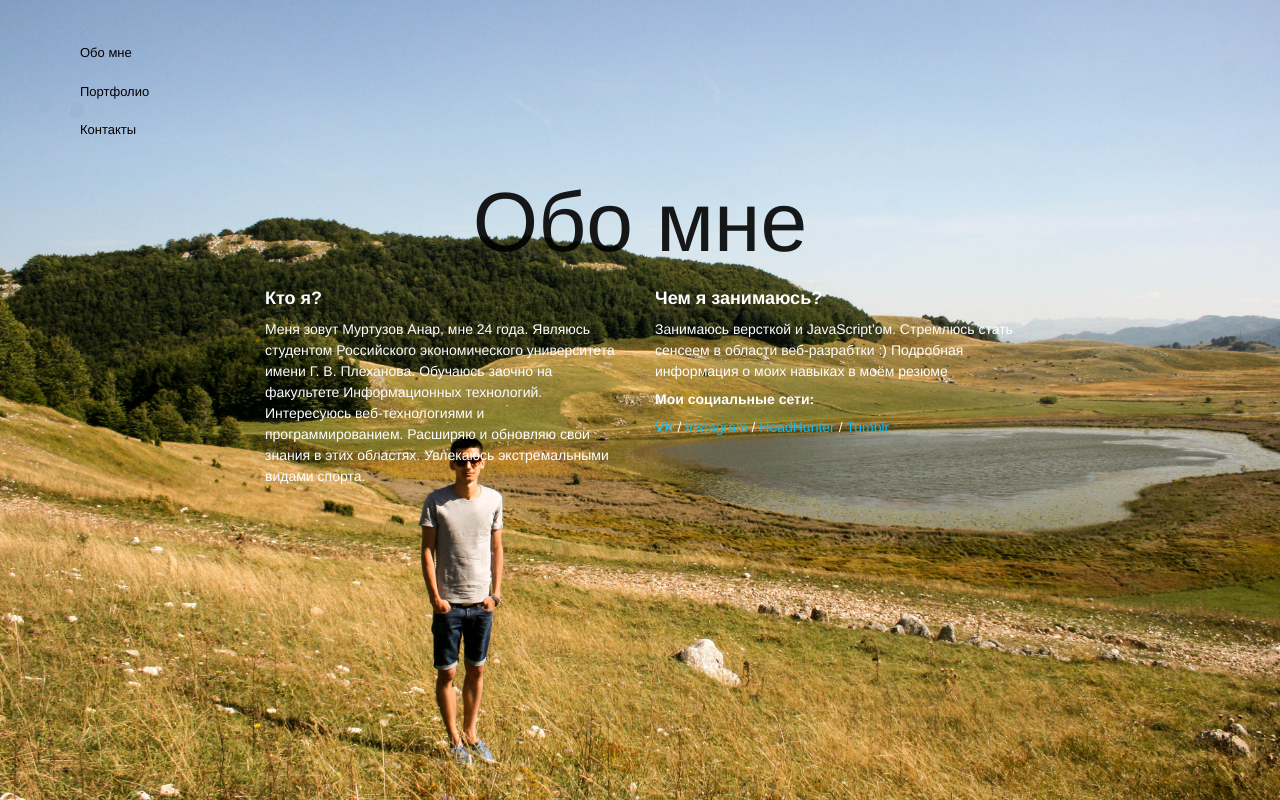
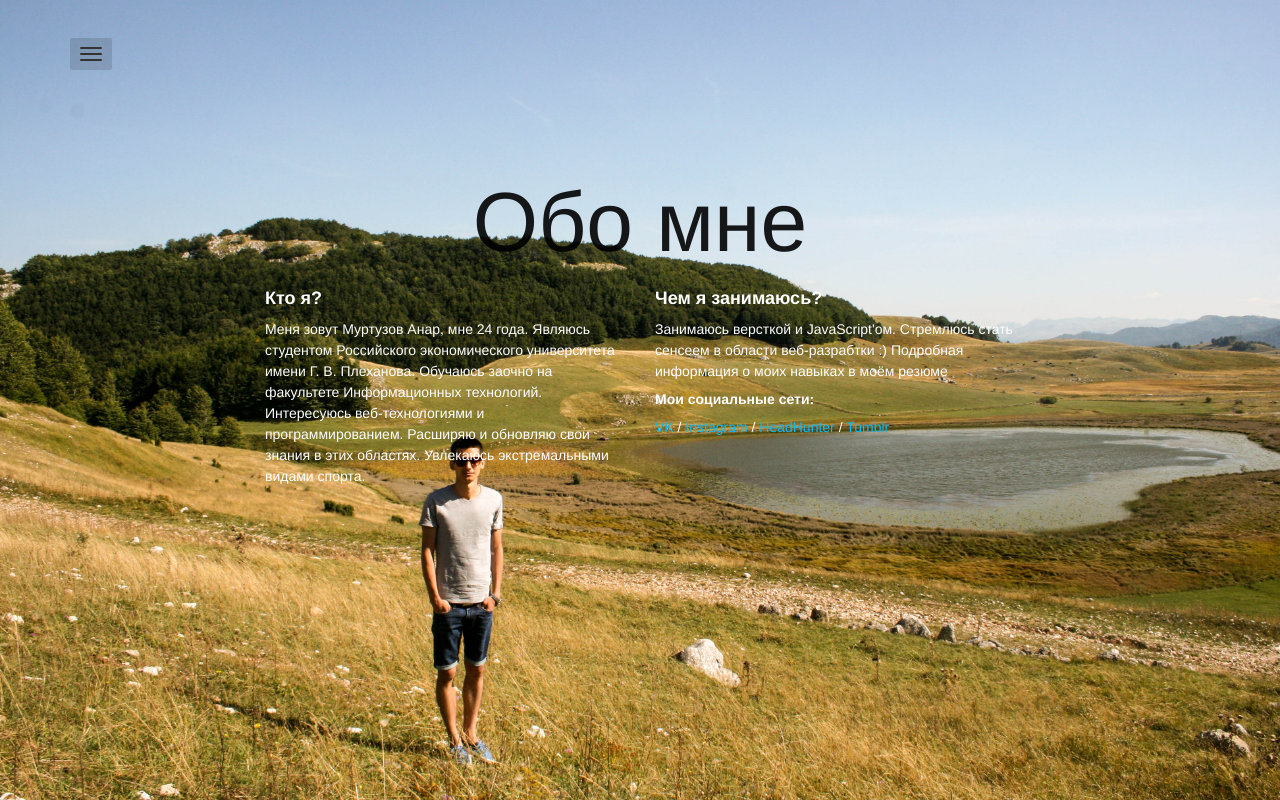
Before and after one commit to amurtuzov/Portfolio, a plain HTML site: page index.html in a window 1280 px wide. Drawn offline with nearby package versions, Linux system fonts and the light colour scheme; a web font is replaced by a local one.

Commit message:
dropdown fixes

```diff
--- a/index.html
+++ b/index.html
@@ -25,10 +25,10 @@
 
 <nav class="mainmenu">
 	<div class="container">
-		<div class="dropdown open">
-			<button type="button" class="navbar-toggle" data-toggle="dropdown open"><span class="icon-bar"></span> <span class="icon-bar"></span> <span class="icon-bar"></span> </button>
+		<div class="dropdown">
+			<button type="button" class="navbar-toggle" data-toggle="dropdown"><span class="icon-bar"></span> <span class="icon-bar"></span> <span class="icon-bar"></span> </button>
 			<!-- <a data-toggle="dropdown" href="#">Dropdown trigger</a> -->
-			<ul class="dropdown-menu open" role="menu" aria-labelledby="dLabel">
+			<ul class="dropdown-menu" role="menu" aria-labelledby="dLabel">
 				<li><a href="#about">Обо мне</a></li>
 				<li><a href="#themes">Портфолио</a></li>
 				<li><a href="#contact">Контакты</a></li>
```
